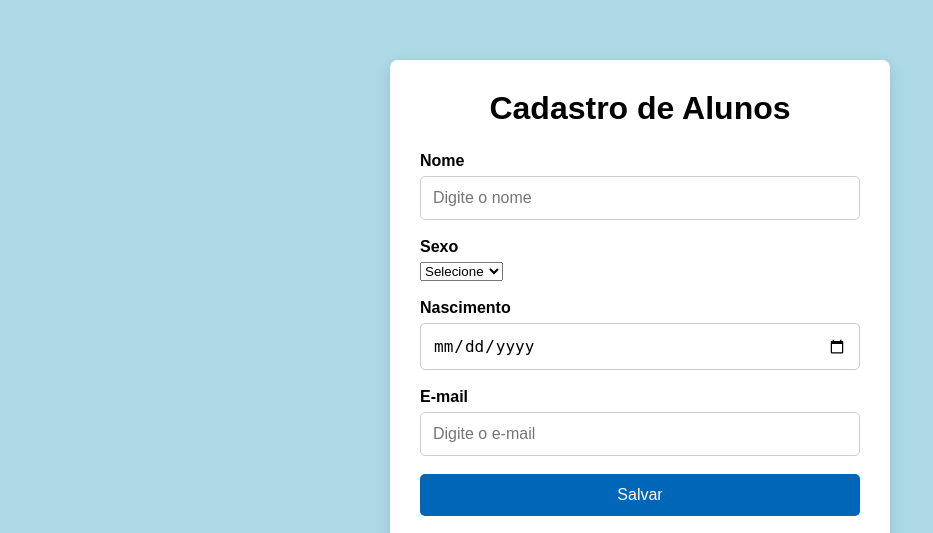
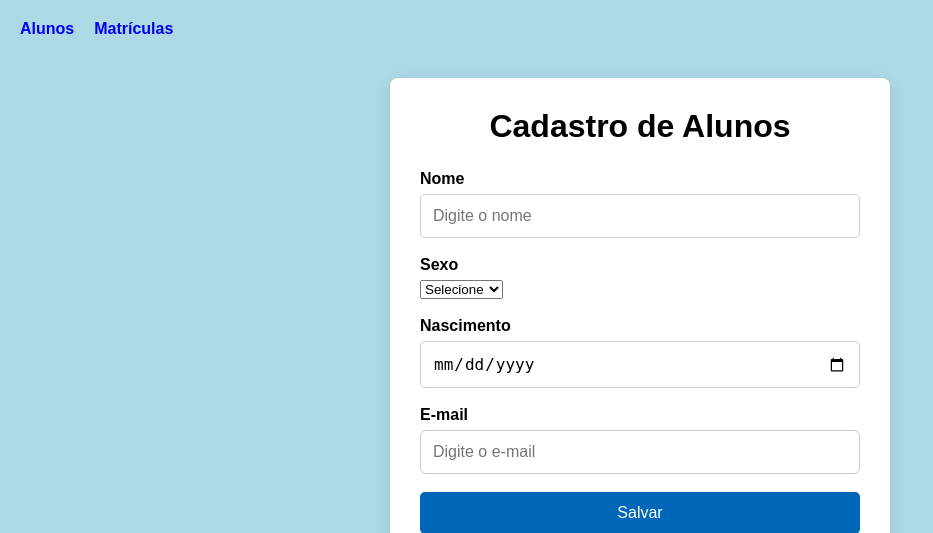
Before and after one commit to alanodomingues/cadastro-web-flask-sqlserver, a Flask app: page /editar/1 in a window 1280 px wide. Shown: the top 533 px of the page, without its empty margins (0-933 px from the left). Run offline with Flask 3, Linux system fonts and the light colour scheme; data that the repository does not hold is empty.

Commit message:
Implementada tabela matriculas alunos

```diff
--- a/app.py
+++ b/app.py
@@ -209,6 +209,34 @@ def excluir_aluno(id_aluno):
 
     return redirect(url_for("pagina_cadastro"))
 
+@app.route("/matriculas")
+def listar_matriculas():
+
+    conexao = conectar_banco()
+    cursor = conexao.cursor()
+
+    cursor.execute(
+        """
+        SELECT
+            A.NOME AS ALUNO,
+            C.NOME AS CURSO
+        FROM ALUNO A
+        INNER JOIN MATRICULA M
+            ON A.IDALUNO = M.IDALUNO
+        INNER JOIN CURSO C
+            ON M.IDCURSO = C.IDCURSO
+        ORDER BY A.NOME
+        """
+    )
+
+    matriculas = cursor.fetchall()
+
+    conexao.close()
+
+    return render_template(
+        "matriculas.html",
+        matriculas=matriculas
+    )
 
 
 if __name__ == "__main__":
--- a/static/css/estilo.css
+++ b/static/css/estilo.css
@@ -136,3 +136,18 @@ body {
     font-size: 24px;
     font-weight: bold;
 }
+
+nav {
+    display: flex;
+    gap: 20px;
+    margin-bottom: 20px;
+}
+
+nav a {
+    text-decoration: none;
+    font-weight: bold;
+}
+
+.titulo-matriculas {
+    padding-bottom: 10px;
+}
--- a/templates/cadastro.html
+++ b/templates/cadastro.html
@@ -11,8 +11,19 @@
     <link rel="stylesheet" href="{{ url_for('static', filename='css/estilo.css') }}">
 </head>
 
+<nav>
+    <a href="{{ url_for('pagina_cadastro') }}">
+        Alunos
+    </a>
+
+    <a href="{{ url_for('listar_matriculas') }}">
+        Matrículas
+    </a>
+</nav>
+
 <body>
     <main class="container">
+
         <h1>Cadastro de Alunos</h1>
 
         <form action="{% if aluno_edicao %}
```
Also changed, not shown: templates/matriculas.html (added, +45 -0 lines).
